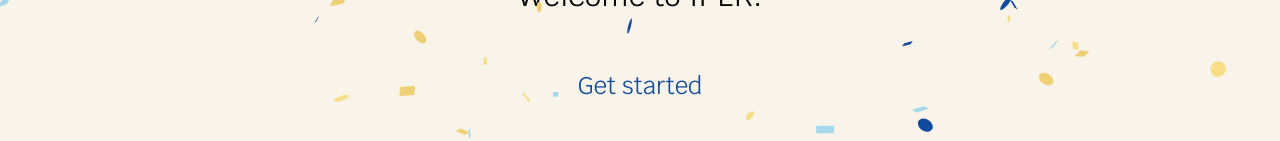
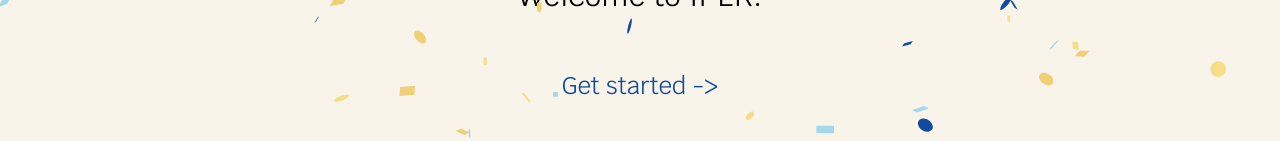
Before and after one commit to SHRmsks/local_alpha, a Next.js app in the folder frontend/: page /confirmation in a window 1280 px wide. Shown: the part 458-599 px from the top of the page. Built offline with nearby package versions, Linux system fonts and the light colour scheme; a web font is replaced by a local one.

Commit message:
added and fixed text

```diff
--- a/frontend/src/app/confirmation/page.js
+++ b/frontend/src/app/confirmation/page.js
@@ -42,7 +42,7 @@ export default function Confirmation({ name }) {
           </p>
         </div>
         <p className="text-iper-blue text-lg md:text-xl lg:text-2xl mt-8">
-          Get started
+          Get started -&gt;
         </p>
       </div>
     </div>
```
